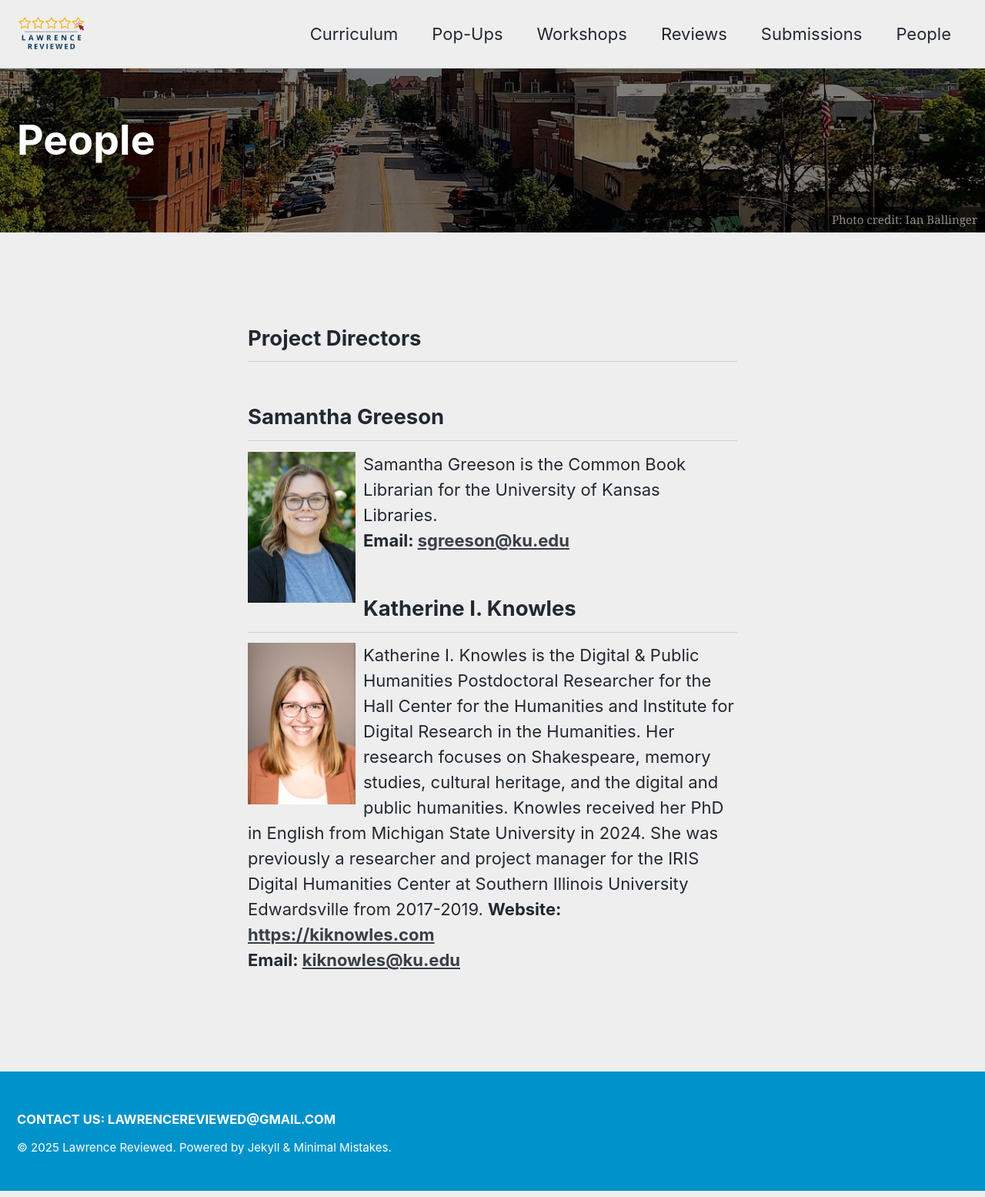
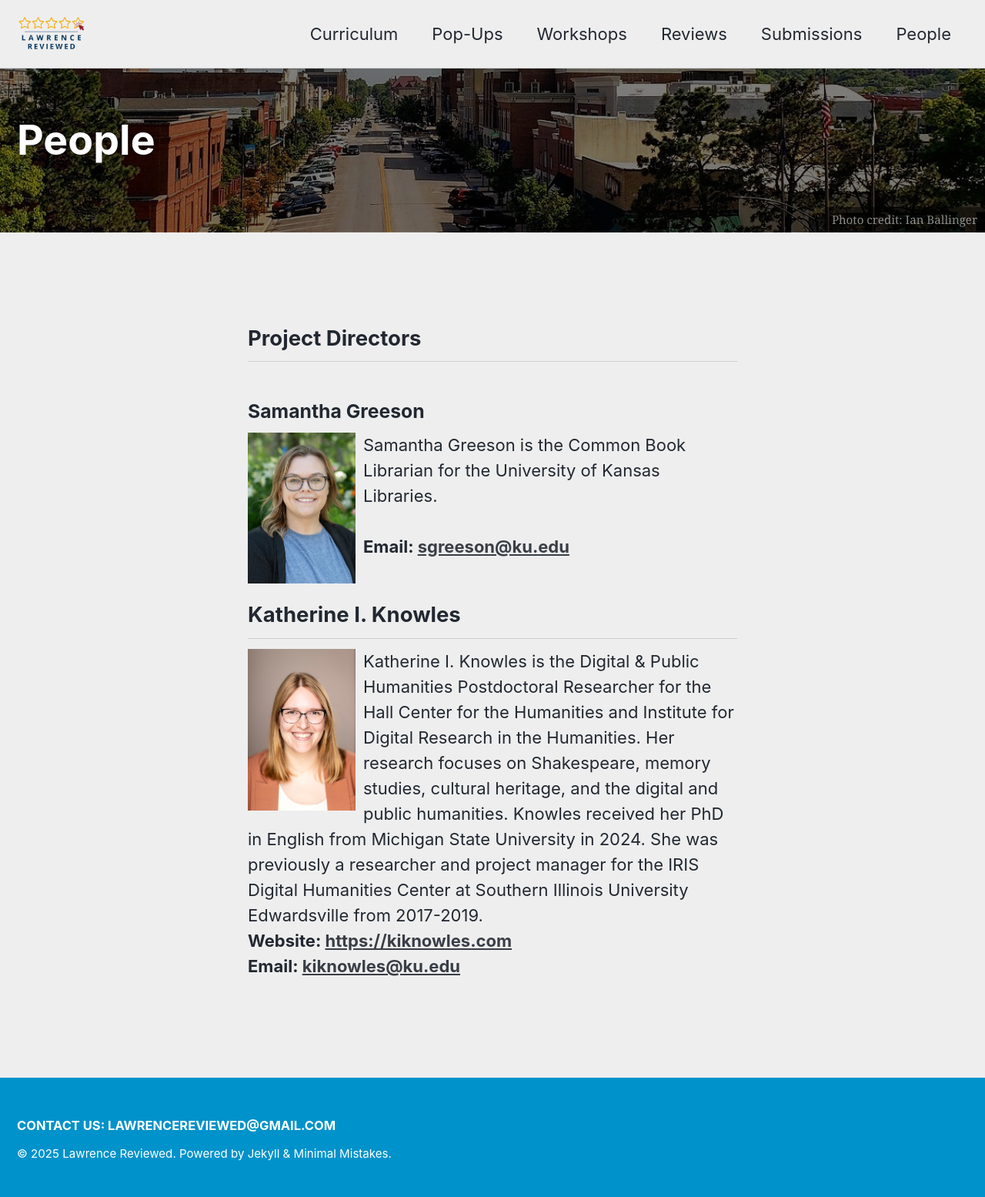
Before and after one commit to idrhku/lawrence-reviewed, a Jekyll site: the page built from _pages/contributors.md, in a window 1280 px wide. Shown: the whole page at 77% size. Built offline with Jekyll 4.4.1, drawn with Linux system fonts in a browser that asks for light colours; cached includes are drawn as plain includes.

Commit message:
Update contributors.md

```diff
--- a/_pages/contributors.md
+++ b/_pages/contributors.md
@@ -14,15 +14,17 @@ header:
 ---
 <h2>Project Directors</h2>
 
-## Samantha Greeson
+<h3>Samantha Greeson</h3>
 
 
 <img align="left" style="padding-right:10px" src="{{ site.baseurl }}/assets/img/samantha-greeson.jpg" alt="Samantha Greeson" width="150">
 Samantha Greeson is the Common Book Librarian for the University of Kansas Libraries.
+<br>
 **Email: <sgreeson@ku.edu>**
-
+<br>
 ## Katherine I. Knowles
 
 <img align="left" style="padding-right:10px" src="{{ site.baseurl }}/assets/img/katherine-knowles.jpg" alt="Brian Rosenblum" width="150">Katherine I. Knowles is the Digital & Public Humanities Postdoctoral Researcher for the Hall Center for the Humanities and Institute for Digital Research in the Humanities. Her research focuses on Shakespeare, memory studies, cultural heritage, and the digital and public humanities. Knowles received her PhD in English from Michigan State University in 2024. She was previously a researcher and project manager for the IRIS Digital Humanities Center at Southern Illinois University Edwardsville from 2017-2019.
+<br>
 **Website: <https://kiknowles.com>**
 **Email: <kiknowles@ku.edu>**
```
